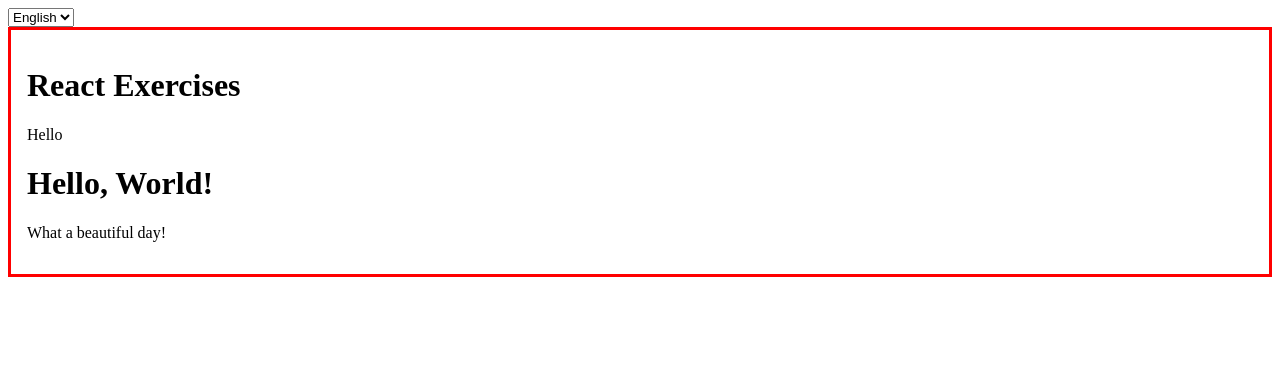
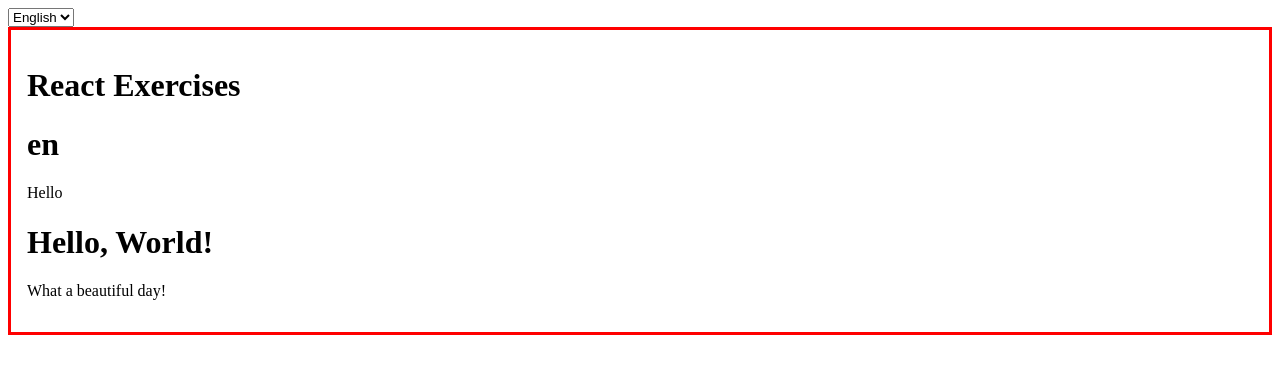
Before and after one commit to antoniocodella/react-exercises, a React (Create React App) app: page / in a window 1280 px wide. Shown: the top 374 px of the page. Built offline with nearby package versions, Linux system fonts and the light colour scheme.

Commit message:
context-02

```diff
--- a/src/App.js
+++ b/src/App.js
@@ -34,7 +34,7 @@ export class App extends React.Component {
         </select>
         <LanguageContext.Provider value={this.state.language}>
           <Container title="React Exercises">
-            <DisplayLanguage />
+            <DisplayLanguage language={this.state.language} />
             <Hello />
           </Container>
         </LanguageContext.Provider>
--- a/src/DisplayLanguage.js
+++ b/src/DisplayLanguage.js
@@ -11,7 +11,12 @@ export class DisplayLanguage extends React.Component {
     return (
       <LanguageContext.Consumer>
         {(language) => {
-          return <div>{greeting[language].ciao}</div>;
+          return (
+            <div>
+              <h1>{language}</h1>
+              {greeting[language].ciao}
+            </div>
+          );
         }}
       </LanguageContext.Consumer>
     );
```
